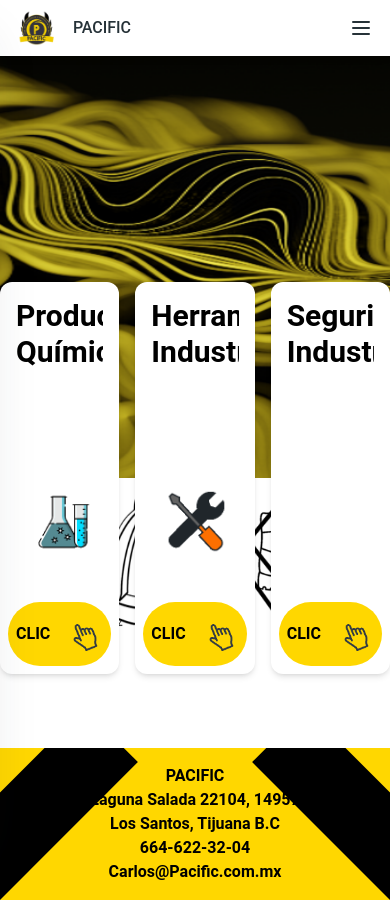
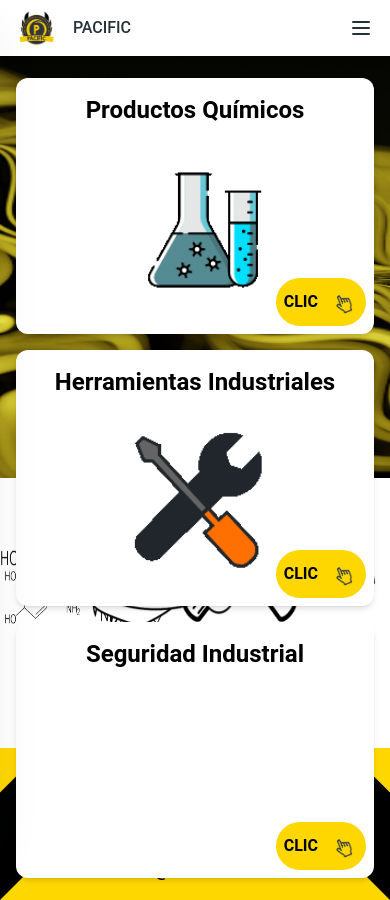
Before and after one commit to Alecfut07/pacific-frontend, a React (Vite) app: page / in a window 390 px wide. Built offline with nearby package versions, Linux system fonts and the light colour scheme; no server answers.

Commit message:
bugfix/Ajustar los 3 cards del HomePage para celulares

```diff
--- a/src/pages/Home/HomePage.jsx
+++ b/src/pages/Home/HomePage.jsx
@@ -74,21 +74,21 @@ function HomePage() {
           </div>
         </div>
       </div>
-      <div className="container mx-auto">
-        <div className="grid grid-cols-3 items-center gap-4">
+      <div className="container mx-auto px-4">
+        <div className="grid grid-cols-1 gap-4 md:grid-cols-3 md:items-center">
           <div className="col-span-1">
             <Card
               className="cursor-pointer transition-opacity hover:opacity-50"
               onClick={navigateToLabInventory}
             >
               <CardHeader floated={false} shadow={false}>
-                <p className="text-center text-3xl font-bold text-black">
+                <p className="text-center text-2xl font-bold text-black md:text-3xl">
                   Productos Químicos
                 </p>
               </CardHeader>
               <CardBody>
                 <img
-                  className="h-64 w-full object-contain"
+                  className="h-40 w-full object-contain md:h-64"
                   src={LabIconAnimation}
                   alt="LabIconAnimation"
                 />
@@ -99,7 +99,7 @@ function HomePage() {
                     CLIC
                   </span>
                   <img
-                    className="h-12 w-12"
+                    className="h-8 w-8 md:h-12 md:w-12"
                     src={ClickHereAnimation}
                     alt="ClickHereAnimation"
                   />
@@ -113,13 +113,13 @@ function HomePage() {
               onClick={navigateToIndustrialTools}
             >
               <CardHeader floated={false} shadow={false}>
-                <p className="text-center text-3xl font-bold text-black">
+                <p className="text-center text-2xl font-bold text-black md:text-3xl">
                   Herramientas Industriales
                 </p>
               </CardHeader>
               <CardBody>
                 <img
-                  className="h-64 w-full object-contain"
+                  className="h-40 w-full object-contain md:h-64"
                   src={IndustrialIconAnimation}
                   alt="IndustrialIconAnimation"
                 />
@@ -130,7 +130,7 @@ function HomePage() {
                     CLIC
                   </span>
                   <img
-                    className="h-12 w-12"
+                    className="h-8 w-8 md:h-12 md:w-12"
                     src={ClickHereAnimation}
                     alt="ClickHereAnimation"
                   />
@@ -141,13 +141,13 @@ function HomePage() {
           <div className="col-span-1">
             <Card className="cursor-pointer transition-opacity hover:opacity-50">
               <CardHeader floated={false} shadow={false}>
-                <p className="text-center text-3xl font-bold text-black">
+                <p className="text-center text-2xl font-bold text-black md:text-3xl">
                   Seguridad Industrial
                 </p>
               </CardHeader>
               <CardBody>
                 <img
-                  className="h-64 w-full object-contain"
+                  className="h-40 w-full object-contain md:h-64"
                   src={SecurityIconAnimation}
                   alt="SecurityIconAnimation"
                 />
@@ -158,7 +158,7 @@ function HomePage() {
                     CLIC
                   </span>
                   <img
-                    className="h-12 w-12"
+                    className="h-8 w-8 md:h-12 md:w-12"
                     src={ClickHereAnimation}
                     alt="ClickHereAnimation"
                   />
```
